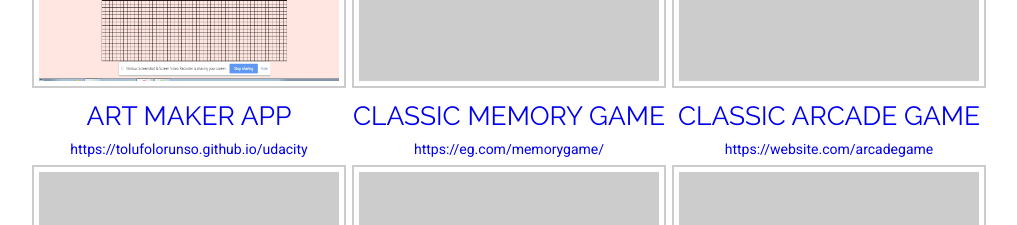
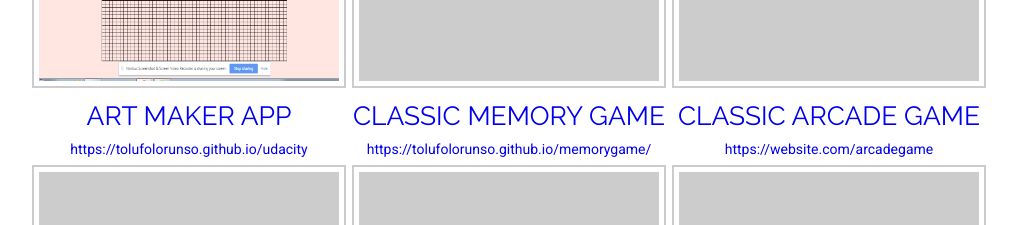
Before and after one commit to Tolufolorunso/nanoDegreePortfolioPaga, a plain HTML site: page index.html in a window 1280 px wide. Shown: the part 980-1205 px from the top of the page, without its empty margins (131-1148 px from the left). Drawn offline with Linux system fonts and the light colour scheme; placeholder pictures from the web are drawn by us.

Commit message:
Update index.html

```diff
--- a/index.html
+++ b/index.html
@@ -60,7 +60,7 @@
           <a href="#">
             <figure>
               <img src="http://via.placeholder.com/350x300" alt="memory game" width="400" height="300" class="responsive-img">
-              <figcaption>Classic memory game<span class="git-address">https://eg.com/memorygame/</span></figcaption>
+              <figcaption>Classic memory game<span class="git-address">https://tolufolorunso.github.io/memoryGame/</span></figcaption>
             </figure>
           </a>
         </div>
```
